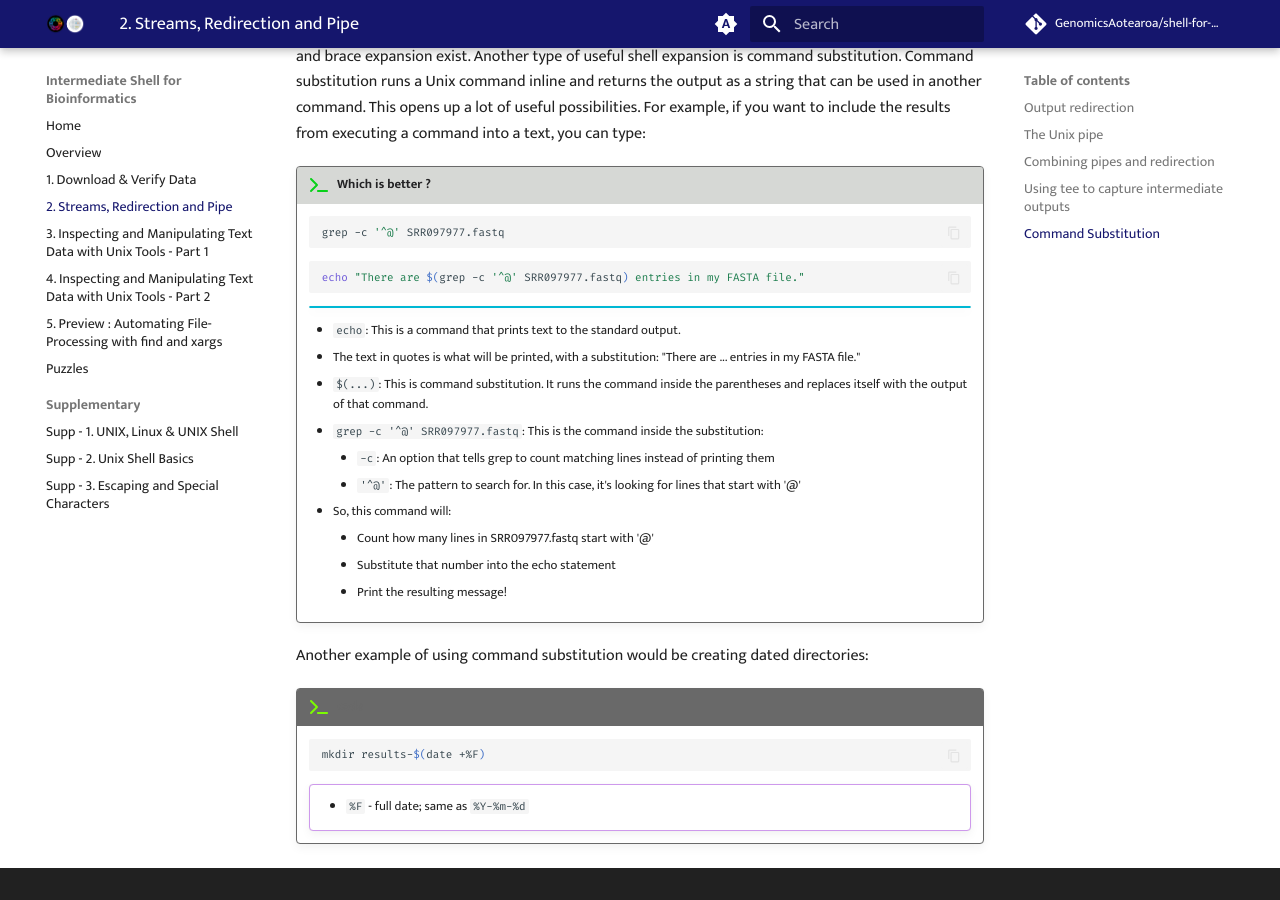
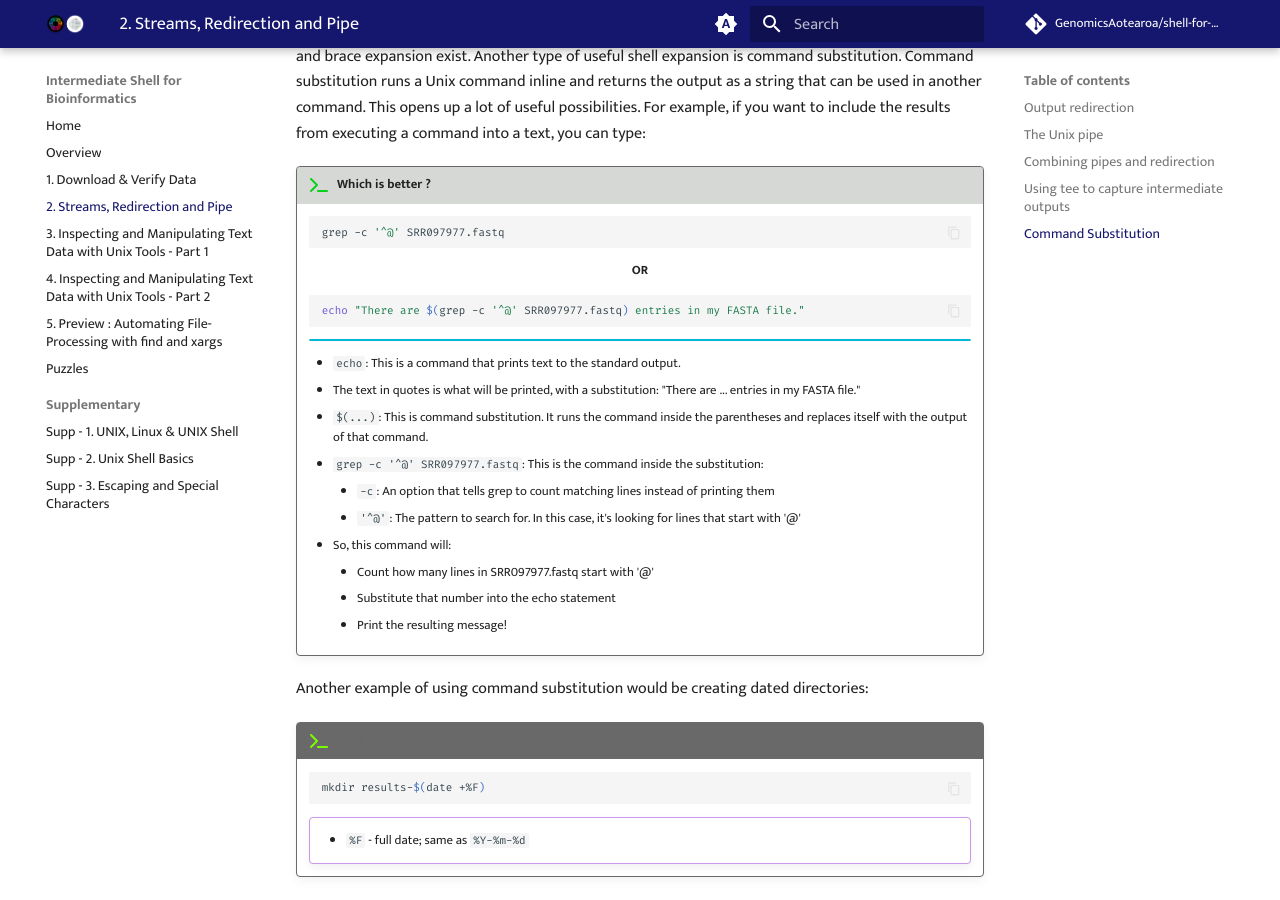
Before and after one commit to GenomicsAotearoa/shell-for-bioinformatics, an MkDocs documentation site: the page built from docs/3_streams_red_pipe.md, in a window 1280 px wide and 900 px high, scrolled down 5023 px. Built offline with MkDocs 1.6.1 and Material for MkDocs 9.7.7, drawn with Linux system fonts in a browser that asks for light colours; comment, search, counter and statistics services are not loaded.

Commit message:
add OR to which is better

````diff
--- a/docs/3_streams_red_pipe.md
+++ b/docs/3_streams_red_pipe.md
@@ -337,6 +337,8 @@ Unix users like to have the Unix shell do the work for them. This is why shell e
     ```bash
     grep -c '^@' SRR097977.fastq
     ```
+    <center>**OR**</center>
+
     ```bash
     echo "There are $(grep -c '^@' SRR097977.fastq) entries in my FASTA file."
     ```
````
